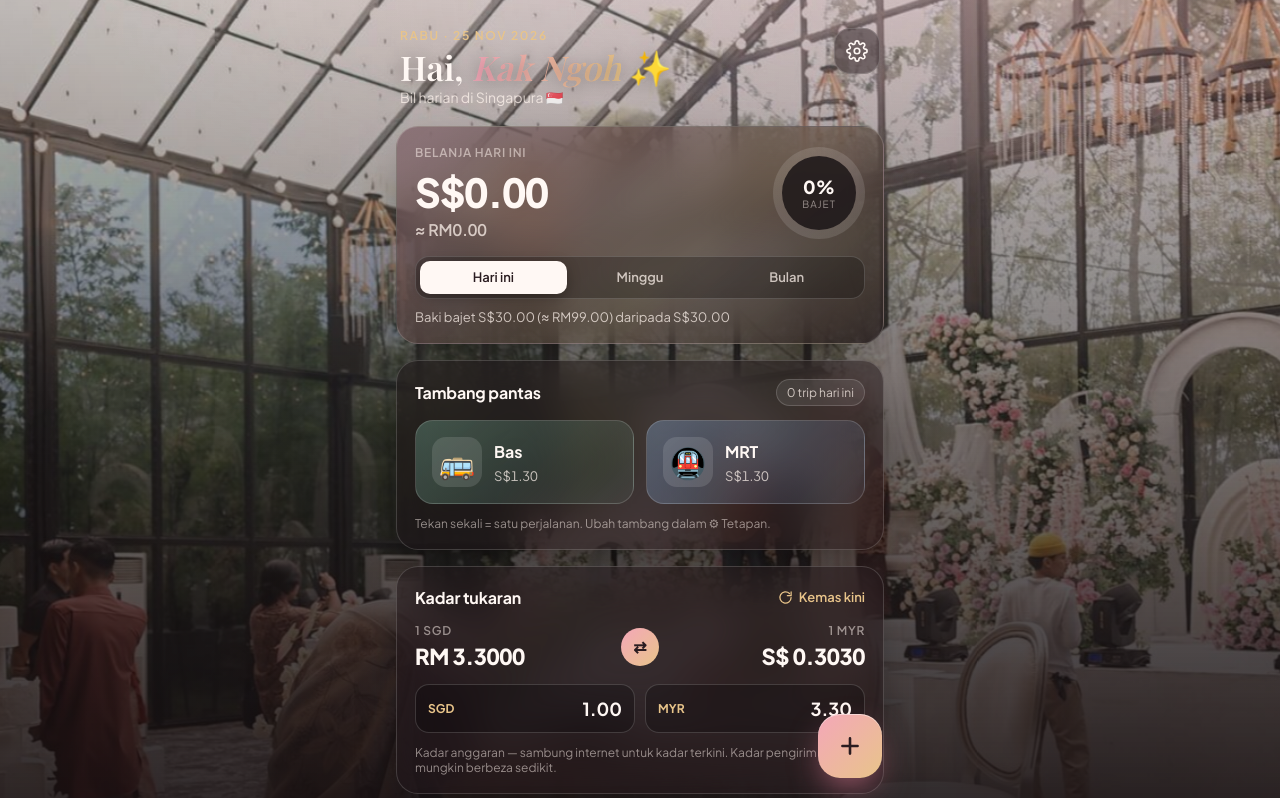
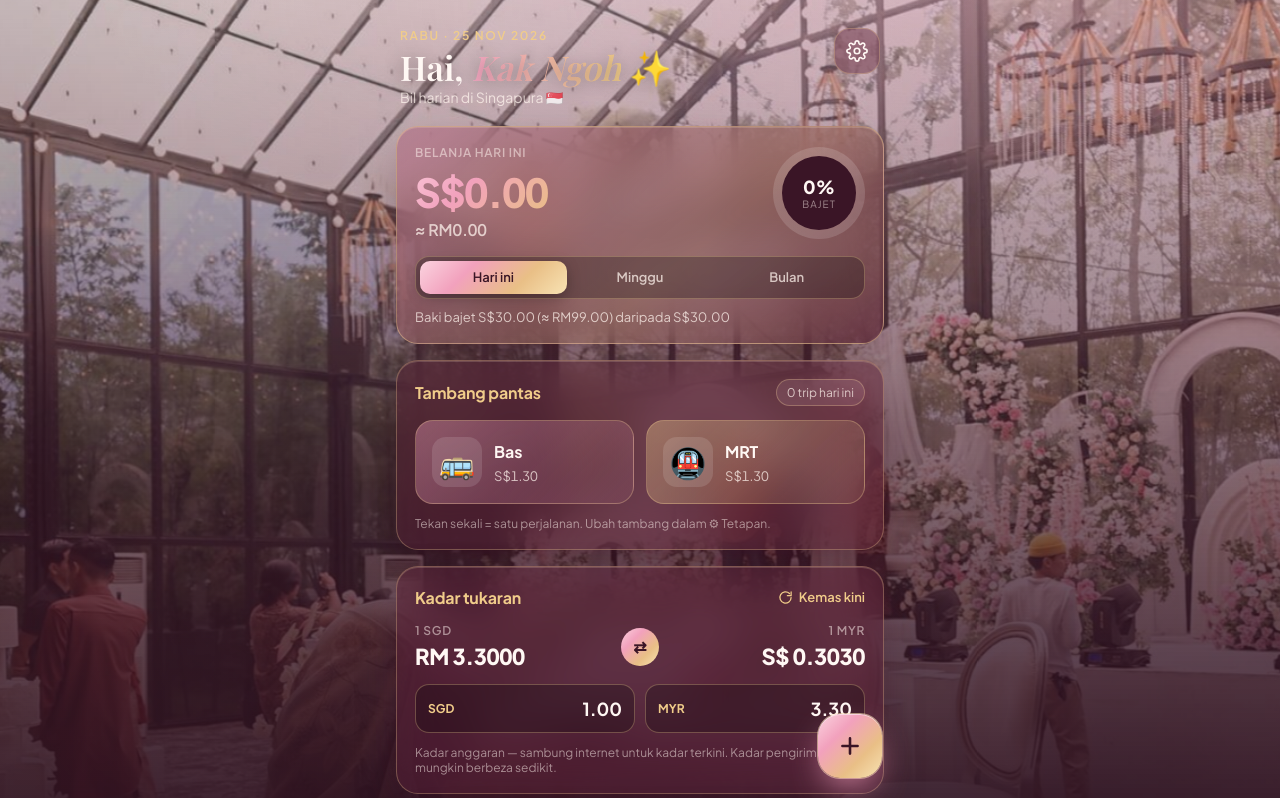
Before and after one commit to tuanmohdizuddin-hash/kak-ngoh, a plain HTML site: page index.html in a window 1280 px wide. Shown: the top 798 px of the page. Drawn offline with nearby package versions, Linux system fonts and the light colour scheme; no server answers; a web font is replaced by a local one.

Commit message:
Switch theme to pink-gold (rose gold) palette
Co-Authored-By: Claude Opus 5.5 <noreply@anthropic.com>
Claude-Session: https://claude.ai/code/session_01CjnUhbduQ1ds9tZ6uesBvW

```diff
--- a/index.html
+++ b/index.html
@@ -5,7 +5,7 @@
   <meta name="viewport" content="width=device-width, initial-scale=1, viewport-fit=cover" />
   <title>Bil Harian Kak Ngoh</title>
   <meta name="description" content="Penjejak bil & belanja harian Kak Ngoh di Singapura — SGD ⇄ MYR, Bas & MRT." />
-  <meta name="theme-color" content="#1b1416" />
+  <meta name="theme-color" content="#4a182e" />
   <meta name="apple-mobile-web-app-capable" content="yes" />
   <meta name="apple-mobile-web-app-status-bar-style" content="black-translucent" />
   <meta name="apple-mobile-web-app-title" content="Kak Ngoh" />
--- a/styles.css
+++ b/styles.css
@@ -2,19 +2,21 @@
   --ink: #fff8f4;
   --ink-2: rgba(255, 244, 238, .74);
   --ink-3: rgba(255, 244, 238, .52);
-  --glass: rgba(30, 20, 24, .46);
-  --glass-2: rgba(255, 255, 255, .08);
-  --line: rgba(255, 255, 255, .16);
-  --rose: #f4a7b9;
+  --glass: rgba(88, 34, 56, .42);
+  --glass-2: rgba(255, 214, 228, .1);
+  --line: rgba(243, 207, 150, .3);
+  --rose: #f7a8c4;
   --rose-2: #e57f9a;
-  --gold: #e8c48a;
+  --gold: #f0cc8a;
   --gold-2: #c99a55;
   --mint: #8fd9c0;
   --sky: #8fbdf2;
   --danger: #ff8a8a;
   --radius: 22px;
   --font: "Plus Jakarta Sans", system-ui, -apple-system, sans-serif;
-  --shadow: 0 18px 50px -18px rgba(0, 0, 0, .55);
+  --shadow: 0 18px 50px -18px rgba(60, 10, 30, .6), inset 0 1px 0 rgba(255, 230, 200, .18);
+  --rg: linear-gradient(135deg, #fbd3df 0%, #f2a1bd 32%, #e9bf86 68%, #f8e3b4 100%);
+  --deep: #3a1526;
 }
 
 * { box-sizing: border-box; -webkit-tap-highlight-color: transparent; }
@@ -22,7 +24,7 @@ html, body { margin: 0; min-height: 100%; }
 body {
   font-family: "Plus Jakarta Sans", system-ui, -apple-system, Segoe UI, Roboto, sans-serif;
   color: var(--ink);
-  background: #1b1416;
+  background: #2a1120;
   -webkit-font-smoothing: antialiased;
   overflow-x: hidden;
 }
@@ -36,8 +38,9 @@ body {
 .bg-shade {
   position: fixed; inset: 0; z-index: -1;
   background:
-    linear-gradient(180deg, rgba(27, 20, 22, .18) 0%, rgba(27, 20, 22, .5) 40%, rgba(20, 14, 16, .88) 100%),
-    radial-gradient(120% 60% at 80% 0%, rgba(244, 167, 185, .25), transparent 60%);
+    linear-gradient(180deg, rgba(74, 24, 46, .2) 0%, rgba(74, 24, 46, .5) 40%, rgba(42, 14, 30, .9) 100%),
+    radial-gradient(120% 60% at 80% 0%, rgba(247, 168, 196, .35), transparent 60%),
+    radial-gradient(90% 50% at 0% 100%, rgba(240, 204, 138, .18), transparent 70%);
 }
 @keyframes drift { from { transform: scale(1.06) translateY(0); } to { transform: scale(1.12) translateY(-12px); } }
 @media (prefers-reduced-motion: reduce) { .bg { animation: none; } }
@@ -90,25 +93,28 @@ h2 { margin: 0; font-size: 16px; font-weight: 700; letter-spacing: -.01em; }
 @keyframes spin { to { transform: rotate(360deg); } }
 
 /* Hero */
-.hero { background: linear-gradient(140deg, rgba(244,167,185,.22), rgba(232,196,138,.14) 60%, rgba(30,20,24,.4)), var(--glass); }
+.hero { background: linear-gradient(140deg, rgba(247,168,196,.32), rgba(240,204,138,.2) 60%, rgba(88,34,56,.35)), var(--glass); border-color: rgba(243,207,150,.45); }
+.hero .big { background: var(--rg); -webkit-background-clip: text; background-clip: text; color: transparent; background-size: 200% 100%; animation: shimmer 6s ease-in-out infinite; }
+@keyframes shimmer { 50% { background-position: 100% 0; } }
+h2 { color: var(--gold); }
 .hero-row { display: flex; justify-content: space-between; align-items: center; gap: 12px; }
 .big { margin: 6px 0 2px; font-size: 40px; font-weight: 800; letter-spacing: -.03em; font-variant-numeric: tabular-nums; }
 .small { margin: 0; color: var(--ink-2); font-weight: 600; font-variant-numeric: tabular-nums; }
 .ring {
-  --p: 0; --c: var(--mint);
+  --p: 0; --c: var(--gold);
   width: 92px; height: 92px; border-radius: 50%; flex: none;
-  background: conic-gradient(var(--c) calc(var(--p) * 1%), rgba(255,255,255,.12) 0);
+  background: conic-gradient(var(--c) calc(var(--p) * 1%), rgba(255,255,255,.14) 0);
   display: grid; place-items: center; transition: background .6s;
 }
-.ring.warn { --c: var(--gold); } .ring.over { --c: var(--danger); }
-.ring-inner { width: 74px; height: 74px; border-radius: 50%; background: rgba(27,20,22,.85); display: grid; place-content: center; text-align: center; }
+.ring.warn { --c: #f5a65b; } .ring.over { --c: var(--danger); }
+.ring-inner { width: 74px; height: 74px; border-radius: 50%; background: var(--deep); display: grid; place-content: center; text-align: center; }
 .ring-inner span { font-weight: 800; font-size: 18px; }
 .ring-inner small { font-size: 10px; color: var(--ink-3); text-transform: uppercase; letter-spacing: .1em; }
 .budget-note { margin: 10px 0 0; font-size: 13px; color: var(--ink-2); }
 
 .seg { margin-top: 16px; display: grid; grid-template-columns: repeat(3, 1fr); background: rgba(0,0,0,.25); padding: 4px; border-radius: 14px; border: 1px solid var(--line); }
 .seg button { border: 0; background: none; color: var(--ink-2); font: 600 13px/1 var(--font); padding: 10px 0; border-radius: 10px; cursor: pointer; transition: .2s; }
-.seg button.active { background: var(--ink); color: #2a1c20; box-shadow: 0 4px 14px rgba(0,0,0,.25); }
+.seg button.active { background: var(--rg); color: var(--deep); box-shadow: 0 4px 14px rgba(0,0,0,.25); }
 
 /* Transport */
 .transport { display: grid; grid-template-columns: 1fr 1fr; gap: 12px; }
@@ -119,8 +125,8 @@ h2 { margin: 0; font-size: 16px; font-weight: 700; letter-spacing: -.01em; }
   color: var(--ink); cursor: pointer; font-family: inherit; transition: transform .15s;
 }
 .tbtn:active { transform: scale(.96); }
-.tbtn.bus { background: linear-gradient(135deg, rgba(143,217,192,.28), rgba(143,217,192,.06)); }
-.tbtn.mrt { background: linear-gradient(135deg, rgba(143,189,242,.3), rgba(143,189,242,.06)); }
+.tbtn.bus { background: linear-gradient(135deg, rgba(247,168,196,.38), rgba(247,168,196,.08)); }
+.tbtn.mrt { background: linear-gradient(135deg, rgba(240,204,138,.36), rgba(240,204,138,.08)); }
 .ticon { grid-row: 1 / 3; font-size: 30px; width: 50px; height: 50px; display: grid; place-items: center; border-radius: 14px; background: rgba(255,255,255,.12); }
 .tname { font-weight: 700; font-size: 16px; }
 .tfare { font-size: 13px; color: var(--ink-2); font-variant-numeric: tabular-nums; }
@@ -131,7 +137,7 @@ h2 { margin: 0; font-size: 16px; font-weight: 700; letter-spacing: -.01em; }
 .rate-pair { display: grid; grid-template-columns: 1fr auto 1fr; align-items: center; gap: 8px; }
 .rate-pair > div:last-child { text-align: right; }
 .rate-val { margin: 4px 0 0; font-size: 22px; font-weight: 800; letter-spacing: -.02em; font-variant-numeric: tabular-nums; }
-.swap-ico { width: 38px; height: 38px; border-radius: 50%; display: grid; place-items: center; background: linear-gradient(135deg, var(--rose), var(--gold)); color: #2a1c20; font-weight: 800; }
+.swap-ico { width: 38px; height: 38px; border-radius: 50%; display: grid; place-items: center; background: var(--rg); color: var(--deep); font-weight: 800; }
 .conv { display: grid; grid-template-columns: minmax(0,1fr) minmax(0,1fr); gap: 10px; margin-top: 14px; }
 .conv-field { min-width: 0; display: flex; align-items: center; gap: 8px; padding: 0 12px; border-radius: 14px; background: rgba(0,0,0,.25); border: 1px solid var(--line); }
 .conv-field span { font-size: 12px; font-weight: 700; color: var(--gold); }
@@ -171,9 +177,9 @@ h2 { margin: 0; font-size: 16px; font-weight: 700; letter-spacing: -.01em; }
 .fab {
   position: fixed; right: max(18px, calc(50% - 260px + 18px)); bottom: calc(env(safe-area-inset-bottom) + 22px);
   width: 64px; height: 64px; border-radius: 22px; border: 0; cursor: pointer;
-  background: linear-gradient(135deg, var(--rose), var(--gold));
-  color: #2a1c20; display: grid; place-items: center;
-  box-shadow: 0 14px 34px -8px rgba(229,127,154,.7), inset 0 1px 0 rgba(255,255,255,.5);
+  background: var(--rg);
+  color: var(--deep); display: grid; place-items: center;
+  box-shadow: 0 14px 34px -8px rgba(242,161,189,.8), 0 0 0 1px rgba(248,227,180,.6), inset 0 1px 0 rgba(255,255,255,.5);
   transition: transform .2s; z-index: 10;
 }
 .fab:active { transform: scale(.92); }
@@ -184,7 +190,7 @@ h2 { margin: 0; font-size: 16px; font-weight: 700; letter-spacing: -.01em; }
 .sheet {
   position: absolute; left: 50%; bottom: 0; width: 100%; max-width: 520px;
   transform: translate(-50%, 105%); transition: transform .35s cubic-bezier(.2,.9,.2,1);
-  background: rgba(36, 25, 29, .92); border: 1px solid var(--line); border-bottom: 0;
+  background: rgba(66, 24, 42, .94); border: 1px solid var(--line); border-bottom: 0;
   border-radius: 28px 28px 0 0; padding: 10px 18px calc(env(safe-area-inset-bottom) + 18px);
   backdrop-filter: blur(30px) saturate(150%); -webkit-backdrop-filter: blur(30px) saturate(150%);
   max-height: 92vh; overflow-y: auto;
@@ -198,7 +204,7 @@ h2 { margin: 0; font-size: 16px; font-weight: 700; letter-spacing: -.01em; }
 .amount-row { display: flex; gap: 10px; align-items: center; }
 .cur-toggle { display: flex; flex-direction: column; gap: 4px; background: rgba(0,0,0,.3); padding: 4px; border-radius: 14px; border: 1px solid var(--line); }
 .cur-toggle button { border: 0; background: none; color: var(--ink-2); font: 700 14px var(--font); padding: 8px 12px; border-radius: 10px; cursor: pointer; }
-.cur-toggle button.active { background: linear-gradient(135deg, var(--rose), var(--gold)); color: #2a1c20; }
+.cur-toggle button.active { background: var(--rg); color: var(--deep); }
 .amount { flex: 1; min-width: 0; background: none; border: 0; outline: 0; color: var(--ink); font: 800 46px/1.1 var(--font); letter-spacing: -.03em; text-align: right; padding: 6px 4px; }
 .amount::placeholder { color: rgba(255,255,255,.25); }
 
@@ -209,7 +215,7 @@ h2 { margin: 0; font-size: 16px; font-weight: 700; letter-spacing: -.01em; }
   font: 600 11px var(--font); cursor: pointer; transition: .15s;
 }
 .cat span { font-size: 22px; }
-.cat.active { border-color: var(--gold); background: rgba(232,196,138,.18); color: var(--ink); transform: translateY(-1px); }
+.cat.active { border-color: var(--gold); background: linear-gradient(135deg, rgba(247,168,196,.3), rgba(240,204,138,.25)); color: var(--ink); transform: translateY(-1px); }
 
 .two { display: grid; grid-template-columns: 1fr 1fr; gap: 10px; }
 .field { display: flex; flex-direction: column; gap: 6px; margin-bottom: 10px; }
@@ -222,13 +228,13 @@ h2 { margin: 0; font-size: 16px; font-weight: 700; letter-spacing: -.01em; }
 
 .sheet-actions { display: grid; grid-template-columns: 1fr 1.6fr; gap: 10px; margin-top: 10px; }
 .btn { border: 0; border-radius: 16px; padding: 15px; font: 700 15px var(--font); cursor: pointer; }
-.btn.primary { background: linear-gradient(135deg, var(--rose), var(--gold)); color: #2a1c20; }
+.btn.primary { background: var(--rg); color: var(--deep); }
 .btn.ghost { background: rgba(255,255,255,.08); color: var(--ink); border: 1px solid var(--line); }
 .btn.danger { color: var(--danger); }
 
 .toast {
   position: fixed; left: 50%; bottom: calc(env(safe-area-inset-bottom) + 100px); transform: translate(-50%, 20px);
-  background: rgba(255,248,244,.95); color: #2a1c20; padding: 12px 18px; border-radius: 14px;
+  background: var(--rg); color: #3a1526; padding: 12px 18px; border-radius: 14px;
   font-weight: 600; font-size: 14px; opacity: 0; transition: .3s; pointer-events: none; z-index: 40;
   box-shadow: 0 10px 30px rgba(0,0,0,.35); max-width: calc(100% - 32px); text-align: center;
 }
--- a/sw.js
+++ b/sw.js
@@ -1,4 +1,4 @@
-const CACHE = "kakngoh-v1";
+const CACHE = "kakngoh-v2";
 const ASSETS = ["./", "index.html", "styles.css", "app.js", "manifest.webmanifest", "assets/bg.jpg", "assets/icon.svg", "assets/icon-192.png", "assets/icon-512.png"];
 self.addEventListener("install", e => { e.waitUntil(caches.open(CACHE).then(c => c.addAll(ASSETS))); self.skipWaiting(); });
 self.addEventListener("activate", e => {
```
Also changed, not shown: assets/icon-192.png, assets/icon-512.png, assets/icon.svg, manifest.webmanifest.
